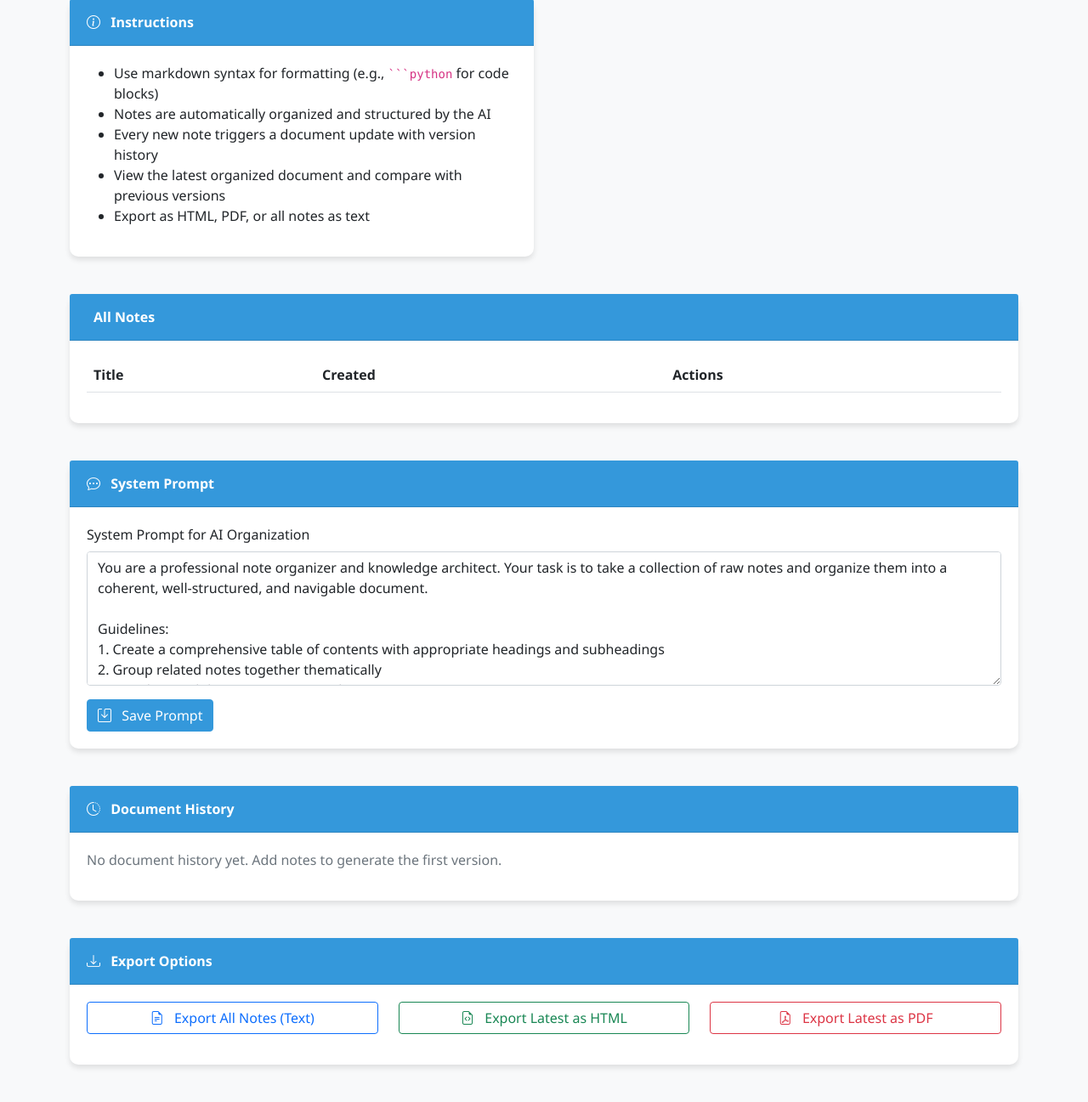
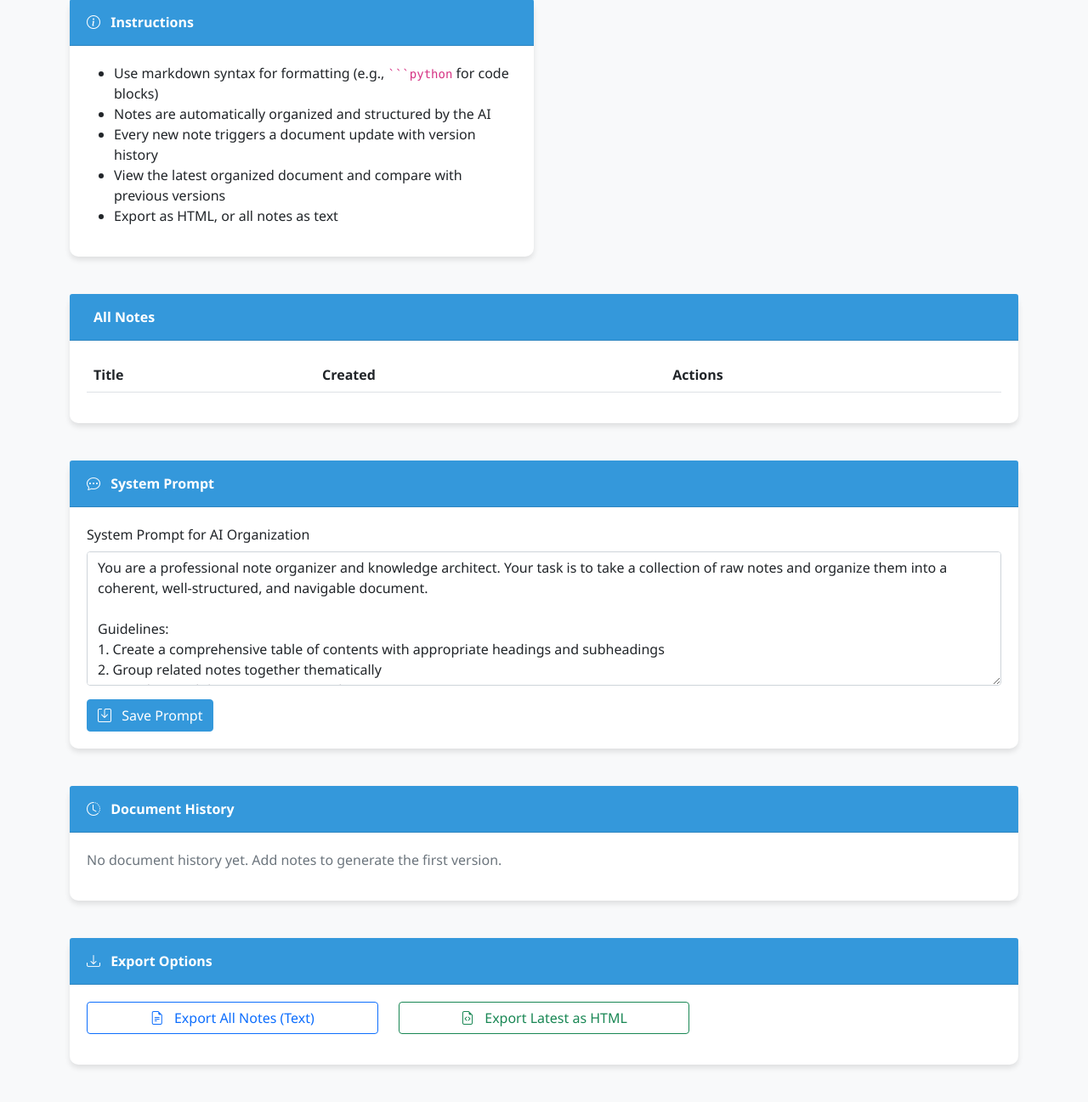
Before and after one commit to dmsweetser/BrainDump, a Flask app: page / in a window 1280 px wide. Shown: the part 526-1823 px from the top of the page at 85% size. Run offline with Flask 3, Linux system fonts and the light colour scheme; data comes from the database, SQL or seed files in the repository; data that the repository does not hold is empty; some libraries are stand-ins or nearby versions.

Commit message:
Remove pdf remnants

```diff
--- a/app.py
+++ b/app.py
@@ -27,7 +27,7 @@ app.config['SECRET_KEY'] = Config.SECRET_KEY
 app.config['DEBUG'] = Config.DEBUG
 
 # Initialize directories
-for directory in [Config.HTML_OUTPUT, Config.PDF_OUTPUT]:
+for directory in [Config.HTML_OUTPUT]:
     Path(directory).mkdir(exist_ok=True)
 
 # Initialize database
@@ -49,7 +49,6 @@ def init_db():
             version_number INTEGER NOT NULL,
             timestamp TIMESTAMP DEFAULT CURRENT_TIMESTAMP,
             html_content TEXT NOT NULL,
-            pdf_path TEXT,
             diff_with_previous TEXT
         )
     ''')
@@ -169,7 +168,7 @@ def get_new_notes_since_revision():
 def get_document_history():
     conn = sqlite3.connect(Config.DATABASE)
     cursor = conn.cursor()
-    cursor.execute('SELECT id, version_number, timestamp, html_content, pdf_path, diff_with_previous FROM document_history ORDER BY timestamp DESC')
+    cursor.execute('SELECT id, version_number, timestamp, html_content, diff_with_previous FROM document_history ORDER BY timestamp DESC')
     history = cursor.fetchall()
     conn.close()
     return [
@@ -178,7 +177,6 @@ def get_document_history():
             'version_number': item[1],
             'timestamp': item[2],
             'html_content': item[3],
-            'pdf_path': item[4],
             'diff_with_previous': item[5]
         }
         for item in history
@@ -246,27 +244,9 @@ def regenerate_document_worker():
             with open(html_path, 'w', encoding='utf-8') as f:
                 f.write(html_content)
 
-            # Generate PDF
-            pdf_filename = f"brain_dump_v{version_number}_{timestamp}.pdf"
-            pdf_path = os.path.join(Config.PDF_OUTPUT, pdf_filename)
-            with open(pdf_path, 'w') as f:
-                f.write("PDF generation disabled")
-
-            # Save diff
-            diff_content = generate_diff(latest_html, html_content)
-
-            conn = sqlite3.connect(Config.DATABASE)
-            cursor = conn.cursor()
-            cursor.execute('''
-                INSERT INTO document_history (version_number, html_content, pdf_path, diff_with_previous)
-                VALUES (?, ?, ?, ?)
-            ''', (version_number, html_content, pdf_path, diff_content))
-            conn.commit()
-            conn.close()
-
             # Email new version
             if Config.SMTP_ENABLED and Config.EMAIL_SENDER and Config.EMAIL_RECIPIENTS:
-                send_email_notification(version_number, pdf_path, html_path)
+                send_email_notification(version_number, html_path)
 
             revision_queue.task_done()
 
@@ -276,7 +256,7 @@ def regenerate_document_worker():
             print(f"Error in regeneration worker: {e}")
 
 # Send email notification
-def send_email_notification(version: int, pdf_path: str, html_path: str):
+def send_email_notification(version: int, html_path: str):
     try:
         msg = MIMEMultipart()
         msg['From'] = Config.EMAIL_SENDER
@@ -285,17 +265,6 @@ def send_email_notification(version: int, pdf_path: str, html_path: str):
 
         body = f"New document version {version} has been generated."
         msg.attach(MIMEText(body, 'plain'))
-
-        # Attach PDF
-        with open(pdf_path, "rb") as attachment:
-            part = MIMEBase('application', 'octet-stream')
-            part.set_payload(attachment.read())
-        encoders.encode_base64(part)
-        part.add_header(
-            'Content-Disposition',
-            f'attachment; filename={os.path.basename(pdf_path)}'
-        )
-        msg.attach(part)
 
         # Attach HTML (optional)
         with open(html_path, "r", encoding="utf-8") as f:
@@ -400,20 +369,6 @@ def export_html(version_id):
     filename = f"brain_dump_v{version_id}_{timestamp}.html"
     return jsonify({'success': True, 'filename': filename, 'content': html_content})
 
-@app.route('/export_pdf/<int:version_id>')
-def export_pdf(version_id):
-    conn = sqlite3.connect(Config.DATABASE)
-    cursor = conn.cursor()
-    cursor.execute('SELECT pdf_path FROM document_history WHERE id = ?', (version_id,))
-    result = cursor.fetchone()
-    conn.close()
-    if not result:
-        return jsonify({'error': 'Version not found'}), 404
-    pdf_path = result[0]
-    if not os.path.exists(pdf_path):
-        return jsonify({'error': 'PDF file not found'}), 404
-    return send_file(pdf_path, as_attachment=True)
-
 @app.route('/export_all_notes')
 def export_all_notes():
     notes = get_all_notes()
--- a/lib/ai_builder.py
+++ b/lib/ai_builder.py
@@ -103,7 +103,7 @@ class StringModifier:
     def _replace_section(content: str, original_content: str, new_content: List[str]) -> bool:
         try:
             new_section_str = '\n'.join(new_content)
-            if original_content in content:
+            if original_content in content or content == '':
                 modified_content = content.replace(original_content, new_section_str)
                 logging.info("Replaced section in content")
                 return modified_content
--- a/lib/config.py
+++ b/lib/config.py
@@ -14,7 +14,6 @@ class Config:
     # Database
     DATABASE = os.getenv("DATABASE", "brain_dump.db")
     HTML_OUTPUT = os.getenv("HTML_OUTPUT", "output")
-    PDF_OUTPUT = os.getenv("PDF_OUTPUT", "pdf")
     SYSTEM_PROMPT_FILE = os.getenv("SYSTEM_PROMPT_FILE", "system_prompt.txt")
 
     # AI Model
--- a/templates/index.html
+++ b/templates/index.html
@@ -243,7 +243,7 @@
                             <li>Notes are automatically organized and structured by the AI</li>
                             <li>Every new note triggers a document update with version history</li>
                             <li>View the latest organized document and compare with previous versions</li>
-                            <li>Export as HTML, PDF, or all notes as text</li>
+                            <li>Export as HTML, or all notes as text</li>
                         </ul>
                     </div>
                 </div>
@@ -263,9 +263,6 @@
                         <div class="mb-3">
                             <button class="btn btn-success me-2" onclick="exportDocument('html')">
                                 <i class="bi bi-file-earmark-code me-2"></i> Export as HTML
-                            </button>
-                            <button class="btn btn-danger" onclick="exportDocument('pdf')">
-                                <i class="bi bi-file-earmark-pdf me-2"></i> Export as PDF
                             </button>
                             {% if latest_version.diff_with_previous %}
                             <button class="btn btn-info" onclick="showDiffModal()">
@@ -365,10 +362,6 @@
                                             onclick="exportVersion('html', {{ item.id }})">
                                             <i class="bi bi-file-earmark-code me-2"></i> Export HTML
                                         </button>
-                                        <button class="btn btn-sm btn-danger"
-                                            onclick="exportVersion('pdf', {{ item.id }})">
-                                            <i class="bi bi-file-earmark-pdf me-2"></i> Export PDF
-                                        </button>
                                     </div>
                                 </div>
                             </div>
@@ -398,11 +391,6 @@
                             <div class="col-md-4 mb-3">
                                 <button class="btn btn-outline-success w-100" onclick="exportDocument('html')">
                                     <i class="bi bi-file-earmark-code me-2"></i> Export Latest as HTML
-                                </button>
-                            </div>
-                            <div class="col-md-4 mb-3">
-                                <button class="btn btn-outline-danger w-100" onclick="exportDocument('pdf')">
-                                    <i class="bi bi-file-earmark-pdf me-2"></i> Export Latest as PDF
                                 </button>
                             </div>
                         </div>
@@ -555,34 +543,6 @@
                         console.error('Error:', error);
                         alert('An error occurred while exporting the document.');
                     });
-            } else if (format === 'pdf') {
-                fetch(`/export_pdf/${latestVersion}`)
-                    .then(response => {
-                        if (response.ok) {
-                            const contentDisposition = response.headers.get('Content-Disposition');
-                            let filename = 'brain_dump.pdf';
-                            if (contentDisposition) {
-                                const filenameMatch = contentDisposition.match(/filename="?(.+)"?/);
-                                if (filenameMatch) {
-                                    filename = filenameMatch[1];
-                                }
-                            }
-                            return response.blob().then(blob => {
-                                const url = URL.createObjectURL(blob);
-                                const a = document.createElement('a');
-                                a.href = url;
-                                a.download = filename;
-                                a.click();
-                                URL.revokeObjectURL(url);
-                            });
-                        } else {
-                            alert('Error: PDF not found');
-                        }
-                    })
-                    .catch(error => {
-                        console.error('Error:', error);
-                        alert('An error occurred while exporting the PDF.');
-                    });
             }
         };
 
@@ -608,34 +568,6 @@
                     .catch(error => {
                         console.error('Error:', error);
                         alert('An error occurred while exporting the document.');
-                    });
-            } else if (format === 'pdf') {
-                fetch(`/export_pdf/${versionId}`)
-                    .then(response => {
-                        if (response.ok) {
-                            const contentDisposition = response.headers.get('Content-Disposition');
-                            let filename = 'brain_dump.pdf';
-                            if (contentDisposition) {
-                                const filenameMatch = contentDisposition.match(/filename="?(.+)"?/);
-                                if (filenameMatch) {
-                                    filename = filenameMatch[1];
-                                }
-                            }
-                            return response.blob().then(blob => {
-                                const url = URL.createObjectURL(blob);
-                                const a = document.createElement('a');
-                                a.href = url;
-                                a.download = filename;
-                                a.click();
-                                URL.revokeObjectURL(url);
-                            });
-                        } else {
-                            alert('Error: PDF not found');
-                        }
-                    })
-                    .catch(error => {
-                        console.error('Error:', error);
-                        alert('An error occurred while exporting the PDF.');
                     });
             }
         }
```
